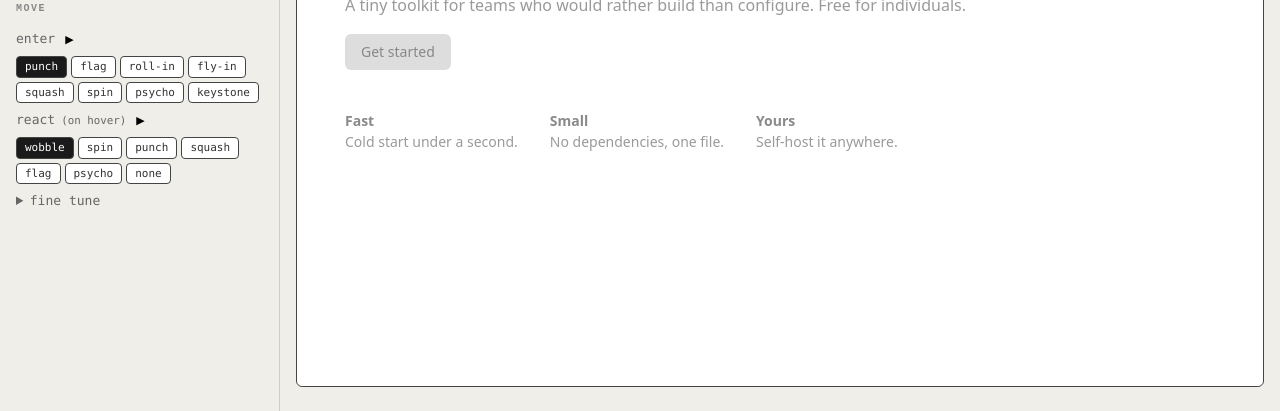
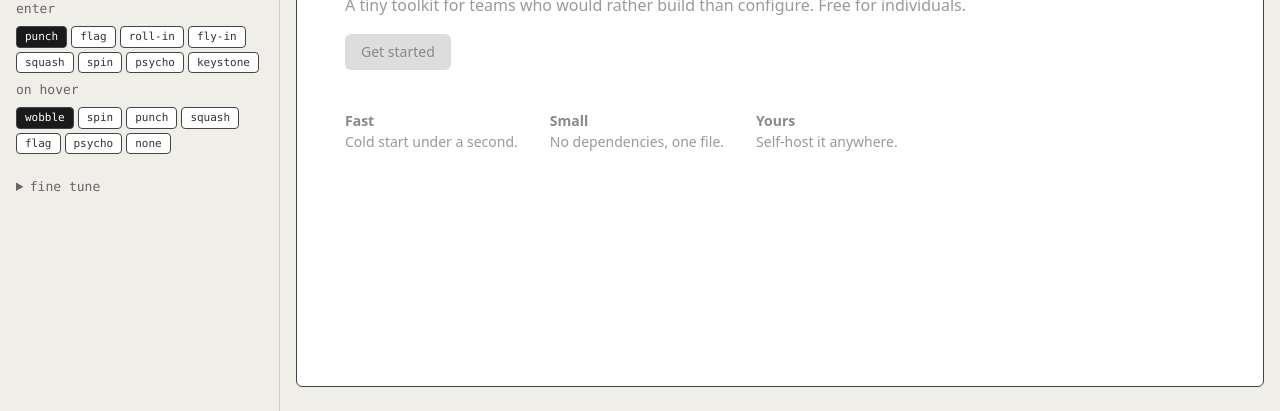
Before and after one commit to gregsadetsky/ident, a website built with Vite: page index.html in a window 1280 px wide. Shown: the part 389-800 px from the top of the page. Built offline with nearby package versions, Linux system fonts and the light colour scheme; animation ran at ten frames a second.

Commit message:
rail: drop headings and play triangles, spacing, unselectable labels; todo

```diff
--- a/src/style.css
+++ b/src/style.css
@@ -7,7 +7,7 @@ body { margin: 0; }
 h1 { font: 900 22px "Archivo Black", system-ui; letter-spacing: 2px; margin: 0 0 12px; }
 h2 { font: 700 10px ui-monospace, monospace; letter-spacing: 1.5px; text-transform: uppercase; color: #888; margin: 0 0 8px; }
 
-#rail { padding: 16px; border-right: 1px solid var(--line); overflow-y: auto; display: flex; flex-direction: column; gap: 20px; }
+#rail { padding: 16px; border-right: 1px solid var(--line); overflow-y: auto; display: flex; flex-direction: column; gap: 32px; }
 #rail section { display: flex; flex-direction: column; gap: 8px; }
 #rail input[type=text], #rail select, #rail input[type=number], #rail input[type=url] {
   font: inherit; padding: 5px 7px; border: 1.5px solid var(--ink); border-radius: 4px; background: #fff; color: var(--ink); width: 100%; box-sizing: border-box;
@@ -17,9 +17,10 @@ h2 { font: 700 10px ui-monospace, monospace; letter-spacing: 1.5px; text-transfo
 #rail label { display: inline-flex; gap: 5px; align-items: center; }
 #rail details label { display: flex; gap: 8px; margin-top: 6px; }
 #rail details label input { flex: 1; }
+#rail details { margin-top: 16px; }
 #rail summary { cursor: pointer; color: #666; }
+#rail label { user-select: none; }
 .sub { display: flex; align-items: center; gap: 6px; color: #666; }
-.play { border: 0; background: none; cursor: pointer; font-size: 11px; padding: 0 4px; }
 .drop { border: 1.5px dashed #999; border-radius: 6px; color: #888; padding: 14px; text-align: center; cursor: pointer; }
 .drop.over { border-color: var(--ink); color: var(--ink); background: #fff; }
 .chips { display: flex; flex-wrap: wrap; gap: 4px; }
--- a/src/ui/rail.ts
+++ b/src/ui/rail.ts
@@ -23,7 +23,6 @@ function loadImage(f: File) {
 export function mountRail(root: HTMLElement) {
   root.insertAdjacentHTML("beforeend", `
     <section>
-      <h2>Mark</h2>
       <div class="drop" id="drop">Drop an svg / png anywhere<br><small>or type below</small></div>
       <input id="text" type="text" maxlength="24" spellcheck="false">
       <select id="font"></select>
@@ -39,10 +38,9 @@ export function mountRail(root: HTMLElement) {
       </div>
     </section>
     <section>
-      <h2>Move</h2>
-      <div class="sub">enter <button class="play" id="playEnter" title="replay">▶</button></div>
+      <div class="sub">enter</div>
       <div id="enter"></div>
-      <div class="sub">react <small>(on hover)</small> <button class="play" id="playReact" title="replay">▶</button></div>
+      <div class="sub">on hover</div>
       <div id="react"></div>
       <details>
         <summary>fine tune</summary>
@@ -82,7 +80,6 @@ export function mountRail(root: HTMLElement) {
 
   $("enter").replaceWith(chips(ENTER_MOVES, () => state.moves.enter, (v) => { state.moves.enter = v; }, triggerEnter));
   $("react").replaceWith(chips(REACT_MOVES, () => state.moves.react, (v) => { state.moves.react = v; }, triggerReact));
-  $("playEnter").onclick = triggerEnter; $("playReact").onclick = triggerReact;
 
   const speed = $<HTMLInputElement>("speed"), bounce = $<HTMLInputElement>("bounce");
   speed.value = String(state.tuning.speed); bounce.value = String(state.tuning.bounce);
```
Also changed, not shown: TODO.md (+1 -0 lines).
